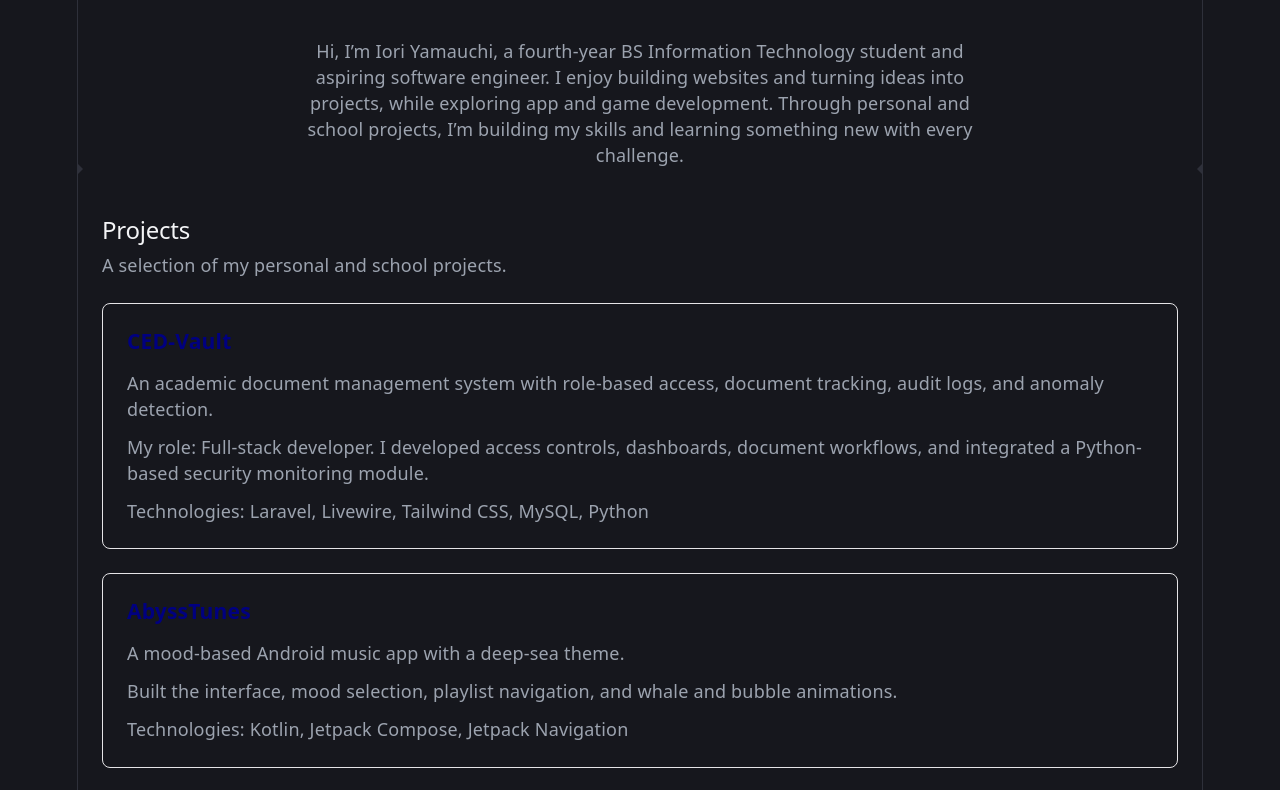
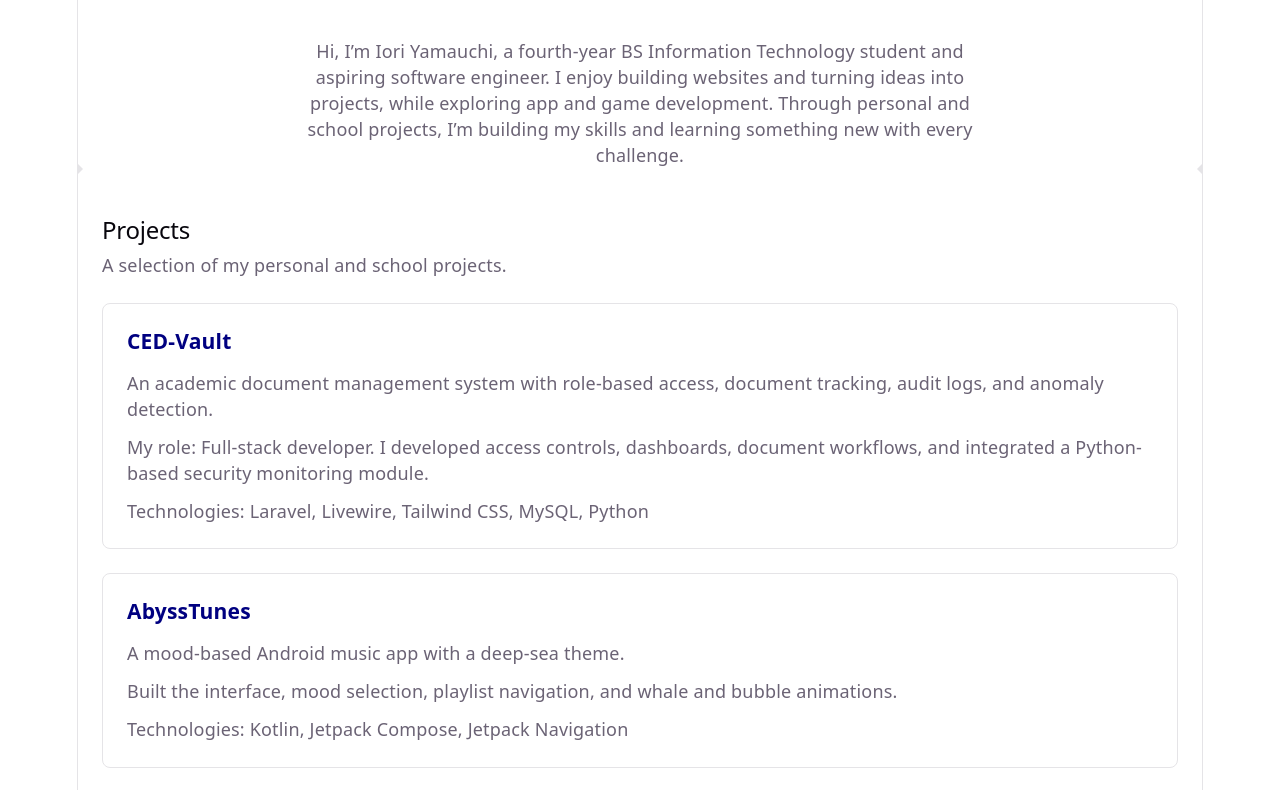
Before and after one commit to Warlocked-tech/my-portfolio, a website built with Vite: page index.html in a window 1280 px wide. Shown: the part 230-1020 px from the top of the page. Built offline with nearby package versions, Linux system fonts and the dark colour scheme.

Commit message:
Keep portfolio in light theme

```diff
--- a/src/style.css
+++ b/src/style.css
@@ -17,7 +17,7 @@
 
   font: 18px/145% var(--sans);
   letter-spacing: 0.18px;
-  color-scheme: light dark;
+  color-scheme: light;
   color: var(--text);
   background: var(--bg);
   font-synthesis: none;
@@ -27,26 +27,6 @@
 
   @media (max-width: 1024px) {
     font-size: 16px;
-  }
-}
-
-@media (prefers-color-scheme: dark) {
-  :root {
-    --text: #9ca3af;
-    --text-h: #f3f4f6;
-    --bg: #16171d;
-    --border: #2e303a;
-    --code-bg: #1f2028;
-    --accent: #c084fc;
-    --accent-bg: rgba(192, 132, 252, 0.15);
-    --accent-border: rgba(192, 132, 252, 0.5);
-    --social-bg: rgba(47, 48, 58, 0.5);
-    --shadow:
-      rgba(0, 0, 0, 0.4) 0 10px 15px -3px, rgba(0, 0, 0, 0.25) 0 4px 6px -2px;
-  }
-
-  #social .button-icon {
-    filter: invert(1) brightness(2);
   }
 }
 
```
